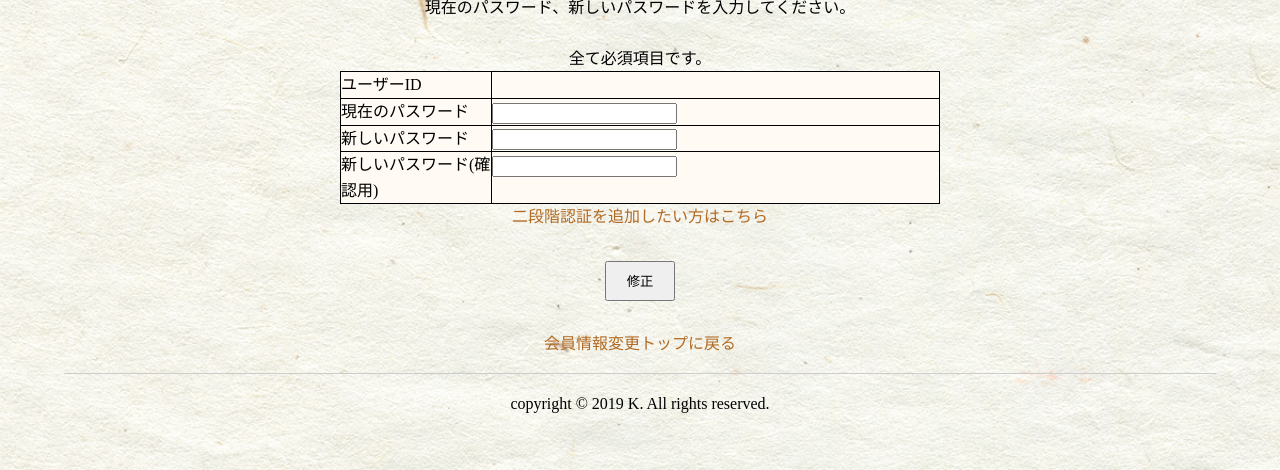
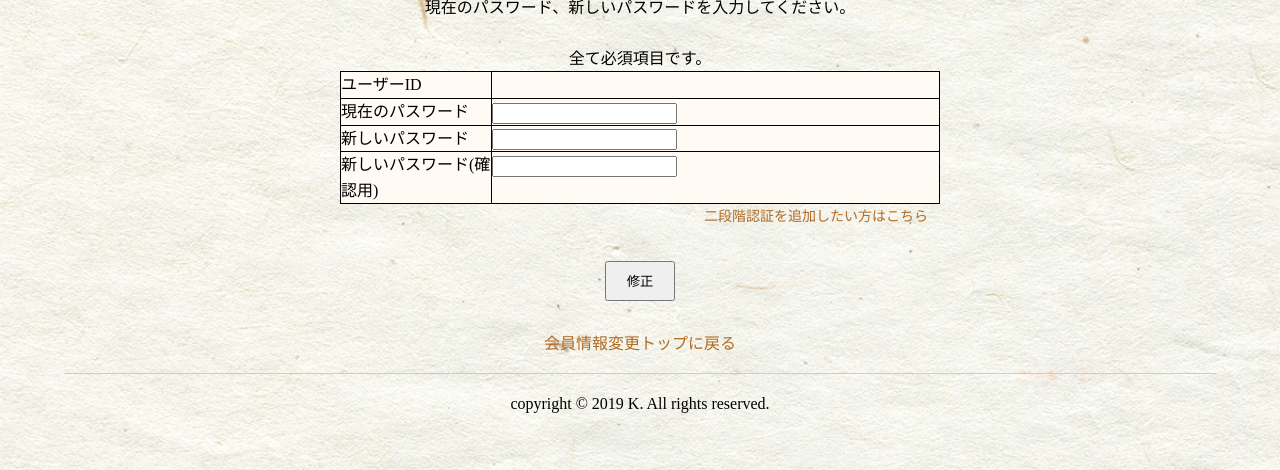
Before and after one commit to kiipoyon/mysite, a PHP site: page /tokusan/change_idpas1.php in a window 1280 px wide. Shown: the part 201-671 px from the top of the page. Run offline with PHP 8.4, Linux system fonts and the light colour scheme.

Commit message:
Add files via upload

```diff
--- a/HEW/css/change.css
+++ b/HEW/css/change.css
@@ -97,6 +97,10 @@ nav ul li.nav_flex{
   margin-bottom: 30px;
 }
 
+form{
+  width: 100%;
+}
+
 table{
   width: 600px;
   margin: 0 auto;
@@ -106,6 +110,16 @@ table{
 
 table tr,td{
   border: 1px #000 solid;
+}
+
+.onetime{
+  text-align: right;
+  width: 75%;
+  font-size: 14px;
+}
+
+.onetime a:hover{
+  text-decoration: underline;
 }
 
 .chan{
```
